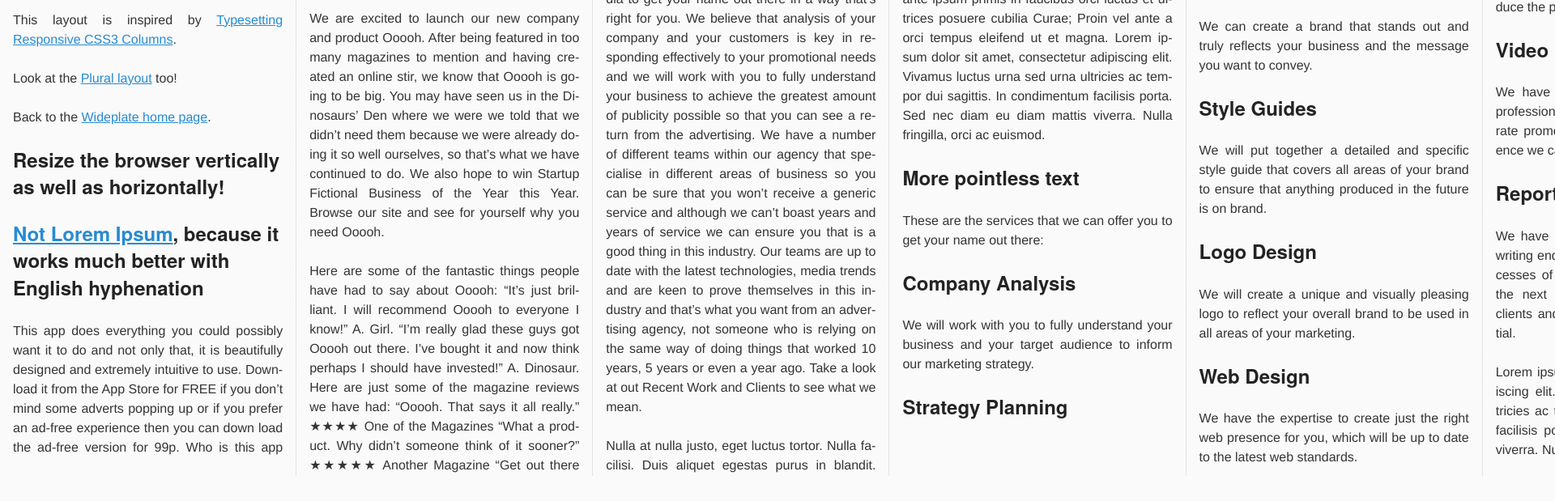
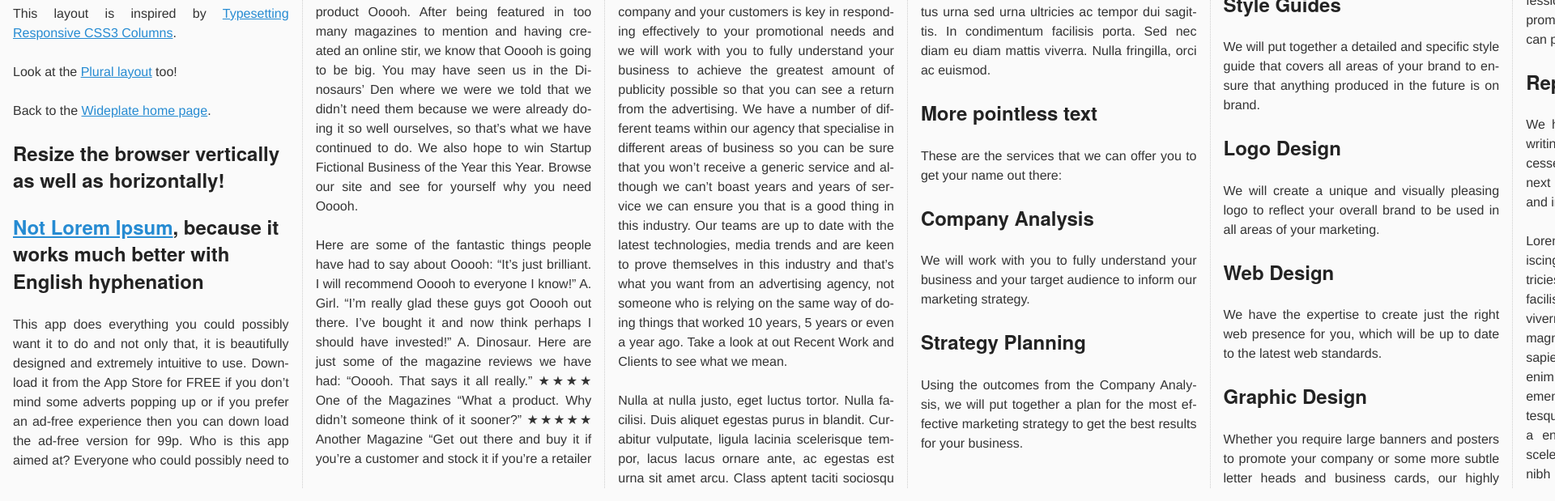
Before and after one commit to valpackett/wideplate, a plain HTML site: page example-singular.html in a window 1280 px wide. Shown: the part 181-800 px from the top of the page at 81% size, 1920 px wide, since content can reach past the window. Drawn offline with Linux system fonts and the light colour scheme.

Commit message:
update singular

```diff
--- a/jquery.wideplate.js
+++ b/jquery.wideplate.js
@@ -3,12 +3,12 @@ jQuery.fn.extend({
     return this.each(function() {
       var $this = jQuery(this);
       $this.css('width', 'auto');
-      if (!$this.hasClass('narrow-collapse') || typeof matchMedia == 'undefined' || matchMedia('screen and (max-width: 32em)').matches) {
-        var aid = jQuery('<div>').css('height', '0px').appendTo($this);
-        var winhei = jQuery(window).height();
-        $this.css('width', aid.position().left);
-        aid.detach();
-      }
+      var aid = jQuery('<div>').css('height', '0px').appendTo($this);
+      var winhei = jQuery(window).height();
+      var width = aid.position().left + aid.width();
+      $this.css('width', width);
+      jQuery('html').css('min-width', width);
+      aid.detach();
     });
   }
 });
--- a/wideplate.scss
+++ b/wideplate.scss
@@ -60,10 +60,8 @@ body { height: 100%; position: relative; }
 }
 
 .singular {
-  max-height: 99%;
-  max-height: 99vh;
+  max-height: 100%;
   padding: 1em 0;
-  padding: 3vh 0;
   display: inline-block;
   @include box-sizing(border-box);
   white-space: normal;
@@ -98,6 +96,7 @@ body { height: 100%; position: relative; }
 }
 
 @media screen and (max-width: 32em) {
+  html { min-width: auto !important; }
   .singular.narrow-collapse {
     max-height: none !important;
     width: auto !important;
@@ -112,3 +111,7 @@ body { height: 100%; position: relative; }
     }
   }
 }
+
+@media screen and (min-width: 32em) {
+  .singular-wrapper { overflow-y: hidden; }
+}
```
Also changed, not shown: wideplate.css.
